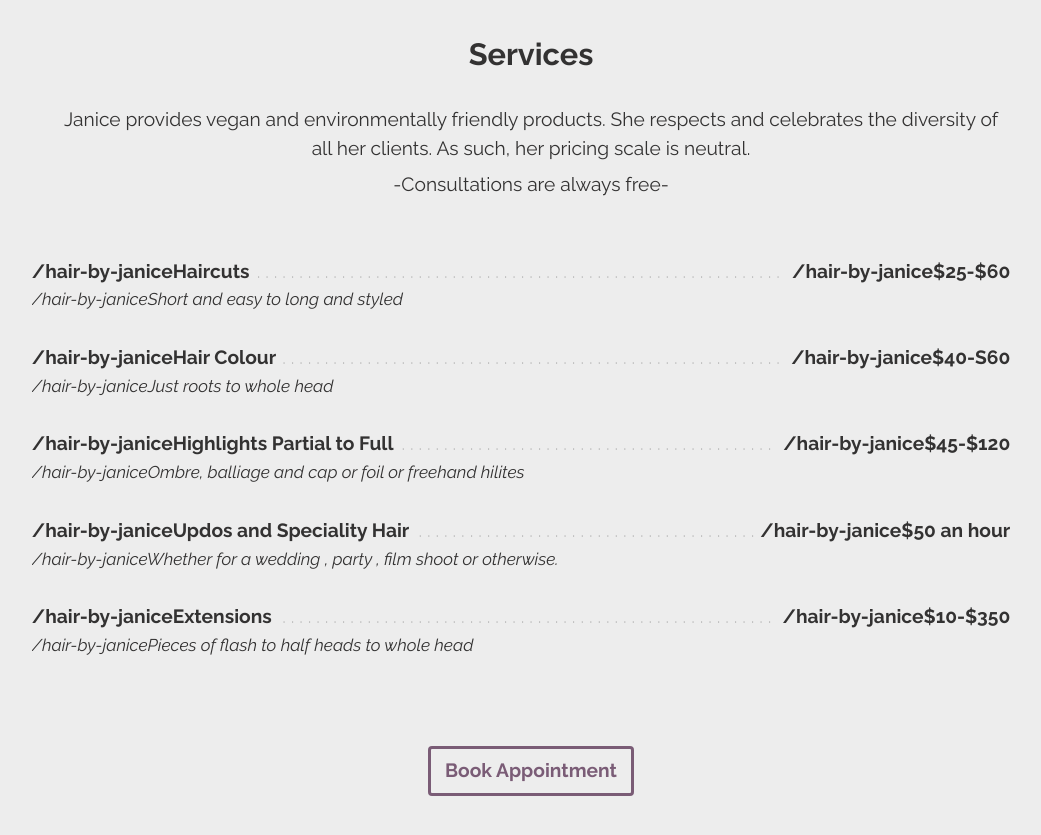
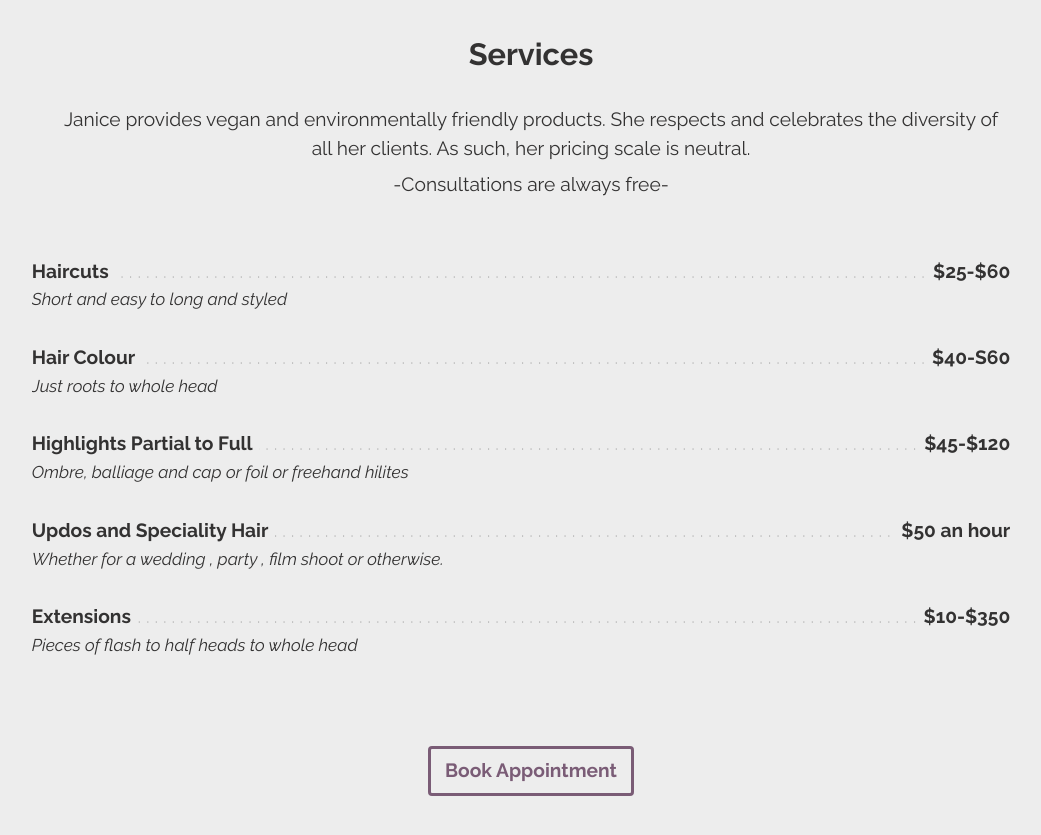
Before and after one commit to Dorsey2121/hair-by-janice, a Jekyll site: the page built from index.html, in a window 1280 px wide and 900 px high, scrolled down 1313 px. Shown: the top 835 px of the window, without its empty margins (109-1150 px from the left). Built offline with Jekyll 4.4.1, drawn with Linux system fonts in a browser that asks for light colours.

Commit message:
removed base url

```diff
--- a/_config.yml
+++ b/_config.yml
@@ -1,3 +1,2 @@
 permalink: pretty
-baseurl: /hair-by-janice
 exclude: ['README.md']
--- a/_layouts/default.html
+++ b/_layouts/default.html
@@ -6,12 +6,12 @@
   <meta name="handheldfriendly" content="true">
   <meta name="mobileoptimized" content="240">
   <meta name="viewport" content="width=device-width,initial-scale=1">
-  <link href="{{site.baseurl}}/css/modules.css" rel="stylesheet">
-  <link href="{{site.baseurl}}/css/grid.css" rel="stylesheet">
-  <link href="{{site.baseurl}}/css/type.css" rel="stylesheet">
-  <link href="{{site.baseurl}}/css/main.css" rel="stylesheet">
+  <link href="/css/modules.css" rel="stylesheet">
+  <link href="/css/grid.css" rel="stylesheet">
+  <link href="/css/type.css" rel="stylesheet">
+  <link href="/css/main.css" rel="stylesheet">
   <link href="https://fonts.googleapis.com/css?family=Raleway:300,300i,400,400i,700,700i,900" rel="stylesheet">
-  <link href="{{site.baseurl}}/favicon.ico" rel="shortcut icon">
+  <link href="/favicon.ico" rel="shortcut icon">
 </head>
 <body>
 
@@ -24,8 +24,8 @@
     <div class=" gutter-1-2 pad-t-1-2 pad-b-1-2">
       <div class="gutter grid grid-middle">
         <div class="unit [ xs-3-4 l-1-3 ]">
-          <a class="logo" href="{{site.baseurl}}/">
-            <img id="logo" src="{{site.baseurl}}/images/logo.svg" alt="">
+          <a class="logo" href="/">
+            <img id="logo" src="/images/logo.svg" alt="">
           </a>
         </div>
         <div class="unit [ xs-1-4 m-1-4 l-0 ] text-right">
@@ -37,10 +37,10 @@
         </div>
         <nav class="unit [ l-2-3 ] nav-closed" role="navigation">
           <ul class="list-group push-0 smooth-scroll">
-            <li><a id="nav" class="island-1-2 block bold mega" href="{{site.baseurl}}/#services">Services</a></li>
-            <li><a class="island-1-2 block bold mega" href="{{site.baseurl}}/gallery">Gallery</a></li>
-            <li><a id="nav" class="island-1-2 block bold mega" href="{{site.baseurl}}/blog">Blog</a></li>
-            <li><a class="island-1-2 block bold mega" href="{{site.baseurl}}/book-online">Book</a></li>
+            <li><a id="nav" class="island-1-2 block bold mega" href="/#services">Services</a></li>
+            <li><a class="island-1-2 block bold mega" href="/gallery">Gallery</a></li>
+            <li><a id="nav" class="island-1-2 block bold mega" href="/blog">Blog</a></li>
+            <li><a class="island-1-2 block bold mega" href="/book-online">Book</a></li>
             <li><a class="island-1-2 block bold mega" href="mailto:janicefitz@hotmail.com">Contact</a></li>
           </ul>
         </nav>
@@ -55,10 +55,10 @@
       <div class="unit [ xs-1 m-1-3 ] push gutter">
         <h3 class="mega push-1-2">Hair By Janice</h3>
         <ul class="list-group footer-nav">
-          <li class="push-1-4"><a class="" href="{{site.baseurl}}/#services">Services</a></li>
-          <li class="push-1-4"><a class="" href="{{site.baseurl}}/gallery">Gallery</a></li>
-          <li class="push-1-4"><a class="" href="{{site.baseurl}}/blog">Blog</a></li>
-          <li class="push-1-4"><a class="" href="{{site.baseurl}}/book-online">Book</a></li>
+          <li class="push-1-4"><a class="" href="/#services">Services</a></li>
+          <li class="push-1-4"><a class="" href="/gallery">Gallery</a></li>
+          <li class="push-1-4"><a class="" href="/blog">Blog</a></li>
+          <li class="push-1-4"><a class="" href="/book-online">Book</a></li>
           <li class="push-1-4"><a class="" href="mailto:janicefitz@hotmail.com">Contact</a></li>
         </ul>
       </div>
@@ -85,12 +85,12 @@
         </div>
         <a class="social" href="{{site.data.footer.social-media.facebook}}">
           <i class="icon i-32 push-r-1-4">
-            <img src="{{site.baseurl}}/images/facebook.svg" alt="">
+            <img src="/images/facebook.svg" alt="">
           </i>
         </a>
         <a class="social" href="{{site.data.footer.social-media.instagram}}">
           <i class="icon i-32">
-            <img src="{{site.baseurl}}/images/instagram.svg" alt="">
+            <img src="/images/instagram.svg" alt="">
           </i>
         </a>
       </div>
--- a/gallery.html
+++ b/gallery.html
@@ -13,7 +13,7 @@
       <div class=" macaw-link unit [xs-1 s-1 m-1-2 l-1-4 xl-1-4] island-1-4">
         <a class="hover-box block relative crop" href="#">
           <div class="embed embed-1by1">
-            <img class="hover-box-img embed-item" src="{{site.baseurl}}{{gallery.image}}" alt="{{gallery.alttext}}">
+            <img class="hover-box-img embed-item" src="{{gallery.image}}" alt="{{gallery.alttext}}">
           </div>
         </a>
       </div>
--- a/index.html
+++ b/index.html
@@ -10,7 +10,7 @@
             <h1 class="white tena push-0">{{site.data.home.banner-1.title}}</h1>
             <p class="white giga bold push-0">{{site.data.home.banner-1.text}}</p>
             <div class="text-center pad-t push-2">
-              <a class="bold btn btn-ghost-3" href="{{site.baseurl}}/book-online">{{site.data.home.banner-1.button}}</a>
+              <a class="bold btn btn-ghost-3" href="/book-online">{{site.data.home.banner-1.button}}</a>
             </div>
           </div>
         </div>
@@ -21,7 +21,7 @@
             <h1 class="tena white push-0">{{site.data.home.banner-2.title}}</h1>
             <p class="white giga bold push-0">{{site.data.home.banner-2.text}}</p>
             <div class="text-center pad-t push-2">
-              <a class="bold btn btn-ghost-3" href="{{site.baseurl}}/book-online">{{site.data.home.banner-2.button}}</a>
+              <a class="bold btn btn-ghost-3" href="/book-online">{{site.data.home.banner-2.button}}</a>
             </div>
           </div>
         </div>
@@ -32,7 +32,7 @@
             <h1 class="tena white push-0">{{site.data.home.banner-3.title}}</h1>
             <p class="white giga bold push-0">{{site.data.home.banner-3.text}}</p>
             <div class="text-center pad-t push-2">
-              <a class="bold btn btn-ghost-3" href="{{site.baseurl}}/book-online">{{site.data.home.banner-3.button}}</a>
+              <a class="bold btn btn-ghost-3" href="/book-online">{{site.data.home.banner-3.button}}</a>
             </div>
           </div>
         </div>
@@ -71,9 +71,9 @@
 
         {% for services in site.data.services.services %}
           <li class="text-left">
-            <span class="bold page-colour">{{site.baseurl}}{{services.service}}</span>
-            <span class="bold page-colour">{{site.baseurl}}{{services.price}}</span>
-            <p class="service-p milli"><em>{{site.baseurl}}{{services.description}}</em></p>
+            <span class="bold page-colour">{{services.service}}</span>
+            <span class="bold page-colour">{{services.price}}</span>
+            <p class="service-p milli"><em>{{services.description}}</em></p>
           </li>
         {% endfor %}
 
@@ -103,7 +103,7 @@
 
         </ul>
         <div class="text-center pad-t push-2">
-          <a class="bold btn btn-ghost-2" href="{{site.baseurl}}/book-online">Book Appointment</a>
+          <a class="bold btn btn-ghost-2" href="/book-online">Book Appointment</a>
         </div>
       </div>
     </section>
@@ -123,4 +123,4 @@
 
 
   <script src="https://cdnjs.cloudflare.com/ajax/libs/jquery/3.3.1/jquery.min.js"></script>
-  <script src="{{site.baseurl}}/js/main.js"></script>
+  <script src="/js/main.js"></script>
```
